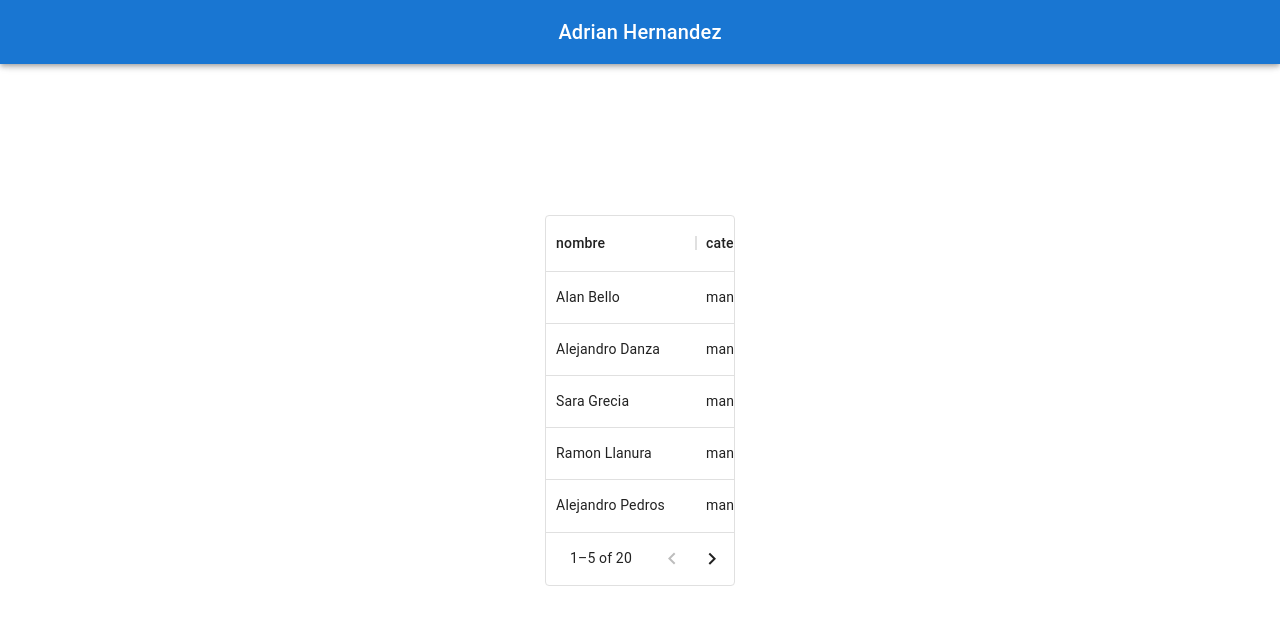
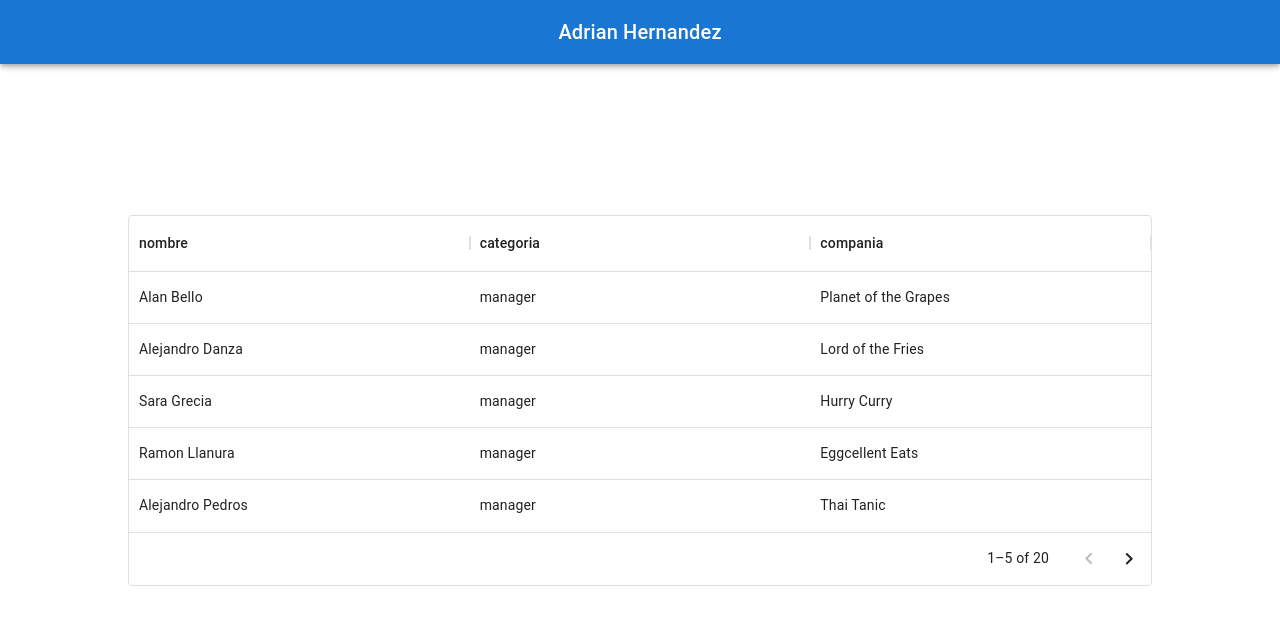
Before and after one commit to adrian1426/ReactTS-Empleados-Felices, a React (Vite) app: page / in a window 1280 px wide. Shown: the top 624 px of the page. Built offline with nearby package versions, Linux system fonts and the light colour scheme.

Commit message:
Agregando styled components

```diff
--- a/package.json
+++ b/package.json
@@ -21,6 +21,7 @@
     "@types/node": "^18.11.3",
     "@types/react": "^18.0.17",
     "@types/react-dom": "^18.0.6",
+    "@types/styled-components": "^5.1.26",
     "@vitejs/plugin-react": "^2.1.0",
     "typescript": "^4.6.4",
     "vite": "^3.1.0"
--- a/src/App.tsx
+++ b/src/App.tsx
@@ -1,12 +1,15 @@
 import { Navbar } from './components';
 import { Home } from './pages';
 import './App.css';
+import { LayoutContainer } from './styled-components';
 
 function App() {
   return (
     < >
       <Navbar />
-      <Home />
+      <LayoutContainer>
+        <Home />
+      </LayoutContainer>
     </>
   )
 }
--- /dev/null
+++ b/src/styled-components/index.ts
@@ -0,0 +1 @@
+export * from './layout.styled';
--- /dev/null
+++ b/src/styled-components/layout.styled.ts
@@ -0,0 +1,19 @@
+import styled from 'styled-components';
+
+export const LayoutContainer = styled.div`
+  width: 80vw;
+
+  @media only screen and (max-width: 1176px){
+    padding: 12px
+  }
+
+  &::-webkit-scrollbar{
+    width: 8px;
+    left: 15px;
+  }
+
+  &::-webkit-scrollbar-thumb{
+    background-color: #c9c9c9;
+    border-radius: 16px;
+  }
+`;
```
Also changed, not shown: 1 other file (tests, documents, lock files or other folders).
